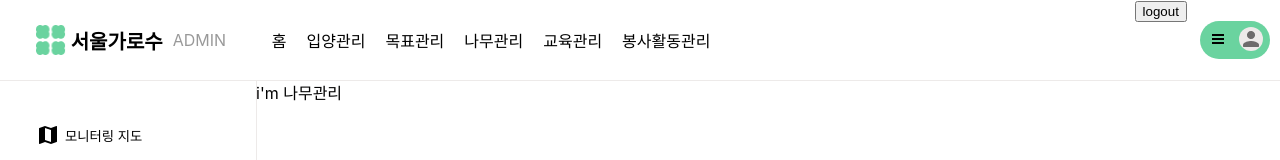
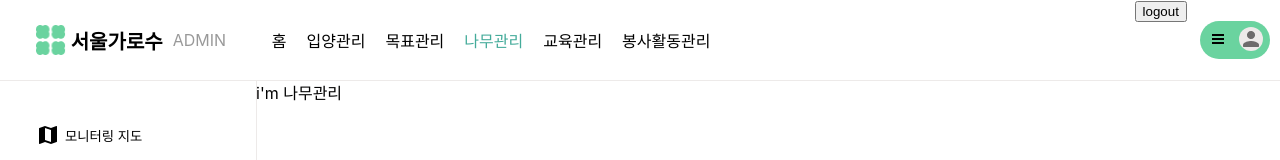
Before and after one commit to hyojinLee-git/seoul-garosu-admin, a React (Create React App) app: page /tree in a window 1280 px wide. Shown: the top 160 px of the page. Built offline with nearby package versions, Linux system fonts and the light colour scheme; no server answers.

Commit message:
feat: global navigation bar route주소에 따라 색 바꾸기

```diff
--- a/src/components/GNB/Menu.jsx
+++ b/src/components/GNB/Menu.jsx
@@ -1,8 +1,10 @@
-import React from 'react';
-import { Link } from 'react-router-dom';
-import {MenuUl} from './style'
+import React, { useCallback, useEffect } from 'react';
+import { Link, NavLink, useLocation } from 'react-router-dom';
+import {MenuLi, MenuUl} from './style'
 
 const Menu = () => {
+    const location=useLocation()
+
 
     const menuList=[
         {
@@ -28,7 +30,7 @@ const Menu = () => {
     return (
         <MenuUl>
             {menuList.map((menuItem)=>(
-                <li key={menuItem.title}><Link to={menuItem.link}>{menuItem.title}</Link></li>
+                <MenuLi key={menuItem.title}><Link className={menuItem.link===location.pathname? 'active':''} to={menuItem.link}>{menuItem.title}</Link></MenuLi>
             ))}
         </MenuUl>
     );
--- a/src/components/GNB/style.jsx
+++ b/src/components/GNB/style.jsx
@@ -1,3 +1,4 @@
+import { NavLink } from 'react-router-dom'
 import styled from 'styled-components'
 
 export const GNB=styled.nav`
@@ -18,17 +19,20 @@ export const MenuUl=styled.ul`
     padding:0;
     margin:0;
     align-items: center;
-    & li{
-        margin:0 10px;
-    }
+
+`
+export const MenuLi=styled.li`
+    margin:0 10px;
     & *:hover{
         color:#44AB9A;
     }
     & a{
         text-decoration: none;
-        color:black
+        color:black;
     }
-
+    & .active{
+        color:#44AB9A
+    }
 `
 export const LogoDiv=styled.div`
     display: flex;
```
